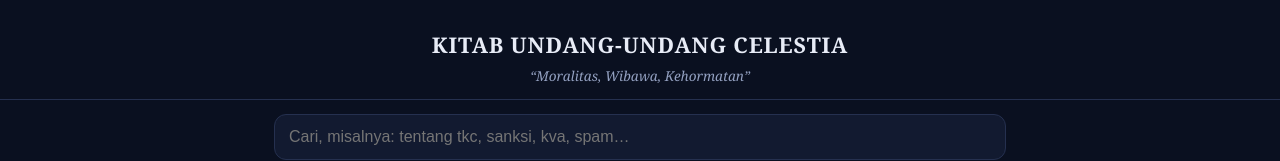
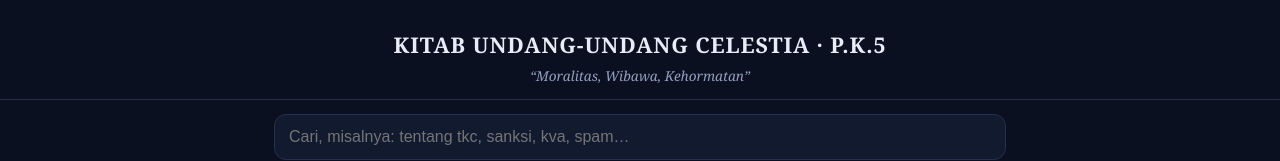
Before and after one commit to Celestiaoffice/celeswebu, a plain HTML site: page index.html in a window 1280 px wide. Shown: the top 161 px of the page. Drawn offline with Linux system fonts and the light colour scheme.

Commit message:
perbaiki fetch

```diff
--- a/index.html
+++ b/index.html
@@ -85,7 +85,7 @@ function render(){
   info.textContent=`${DATA.versi} · ${n} pasal`;
   out.innerHTML=DATA.bab.map(b=>`<div class="bab">${esc(b.judul)}</div>`+b.pasal.map(p=>card(p,[])).join("")).join("");
 }
-sed -i 's#fetch("/api/kuc")#fetch("kuc.json")#' index.html
+fetch("kuc.json").then(r=>r.json()).then(d=>{
   DATA=d;
   document.getElementById("judul").textContent="KITAB UNDANG-UNDANG CELESTIA · "+d.versi;
   document.getElementById("q").addEventListener("input",render);
```
